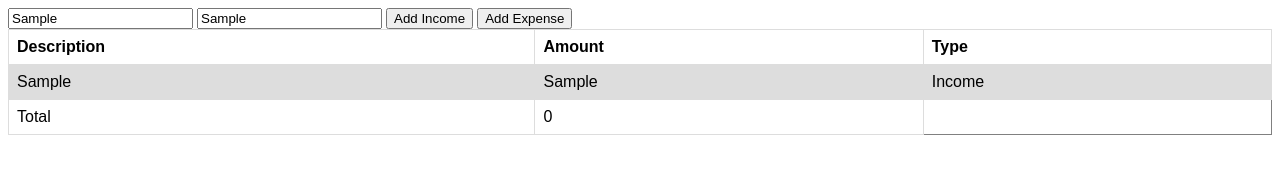
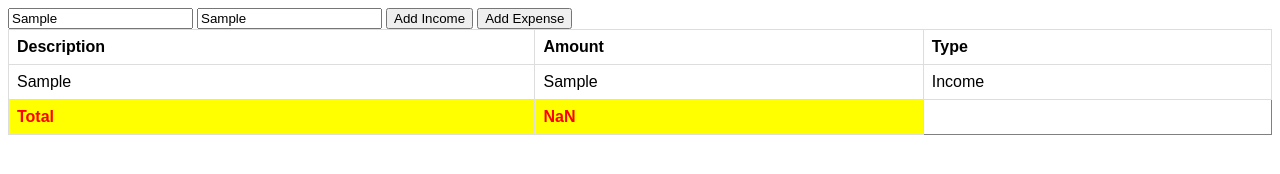
Before and after one commit to Muhammad-Abid11/Finance-App-by-JS, a plain HTML site: page index.html in a window 1280 px wide. Both pictures are taken after typing "Sample", "Sample" into the empty fields and a click on the button "Add Income". Drawn offline with Linux system fonts and the light colour scheme.

Commit message:
Completed

```diff
--- a/index.html
+++ b/index.html
@@ -23,6 +23,15 @@
         tr:nth-child(even) {
             background-color: #dddddd;
         }
+
+        #resultTable {
+            background-color: yellow;
+            color: red;
+        }
+
+        .hide {
+            display: none;
+        }
     </style>
 </head>
 
@@ -41,10 +50,17 @@
         </div>
         <div>
             <table id='table' border="1">
-                <tr id='header-row'>
+                <tr>
                     <th>Description</th>
                     <th>Amount</th>
                     <th>Type</th>
+                </tr>
+                <tbody id="tableBody">
+                    <!-- Table rows will go here -->
+                </tbody>
+                <tr class="hide" id="resultTable">
+                    <th>Total</th>
+                    <th id="totalAmount">00</th>
                 </tr>
             </table>
         </div>
--- a/index.js
+++ b/index.js
@@ -4,8 +4,8 @@ function addRecord(type) {
 
     var Pname = document.getElementById("ProjectName")
     var Pamount = document.getElementById("amount")
-    var table = document.getElementById("table")
-    // ..... create Elements and set values
+
+    // ..... create Elements and setting values
     var trElement = document.createElement("tr")
     var tdElement1 = document.createElement("td")
     tdElement1.append(Pname.value);
@@ -13,19 +13,27 @@ function addRecord(type) {
     tdElement2.append(Pamount.value);
     var tdElement3 = document.createElement("td")
     tdElement3.append(type)
+
+    //  connect with tr
     trElement.append(tdElement1)
     trElement.append(tdElement2)
     trElement.append(tdElement3)
-    table.append(trElement)
-    console.log(type)
-    // ....... create Total row and its calculation
 
-    var trResult = document.createElement("tr")
-    var tdResult = document.createElement("td")
-    tdResult.append("Total")
-    var tdAmount = document.createElement("td")
-    tdAmount.append(amount)
-    trResult.append(tdResult)
-    trResult.append(tdAmount)
-    table.append(trResult)
+    //for data enter between tableHead and result
+    var tableBody = document.getElementById("tableBody");
+    tableBody.append(trElement);
+
+    // ....... Total amount
+    if (type == "Income") {
+        amount += +Pamount.value
+    } else {
+        amount -= +Pamount.value
+    }
+
+    //  table unhide down
+    var resultTable = document.getElementById("resultTable")
+    resultTable.className = ""
+    var totalAmount = document.getElementById("totalAmount");
+    totalAmount.innerHTML = amount
+    console.log("totalAmount-->", totalAmount.innerHTML)
 }
```
